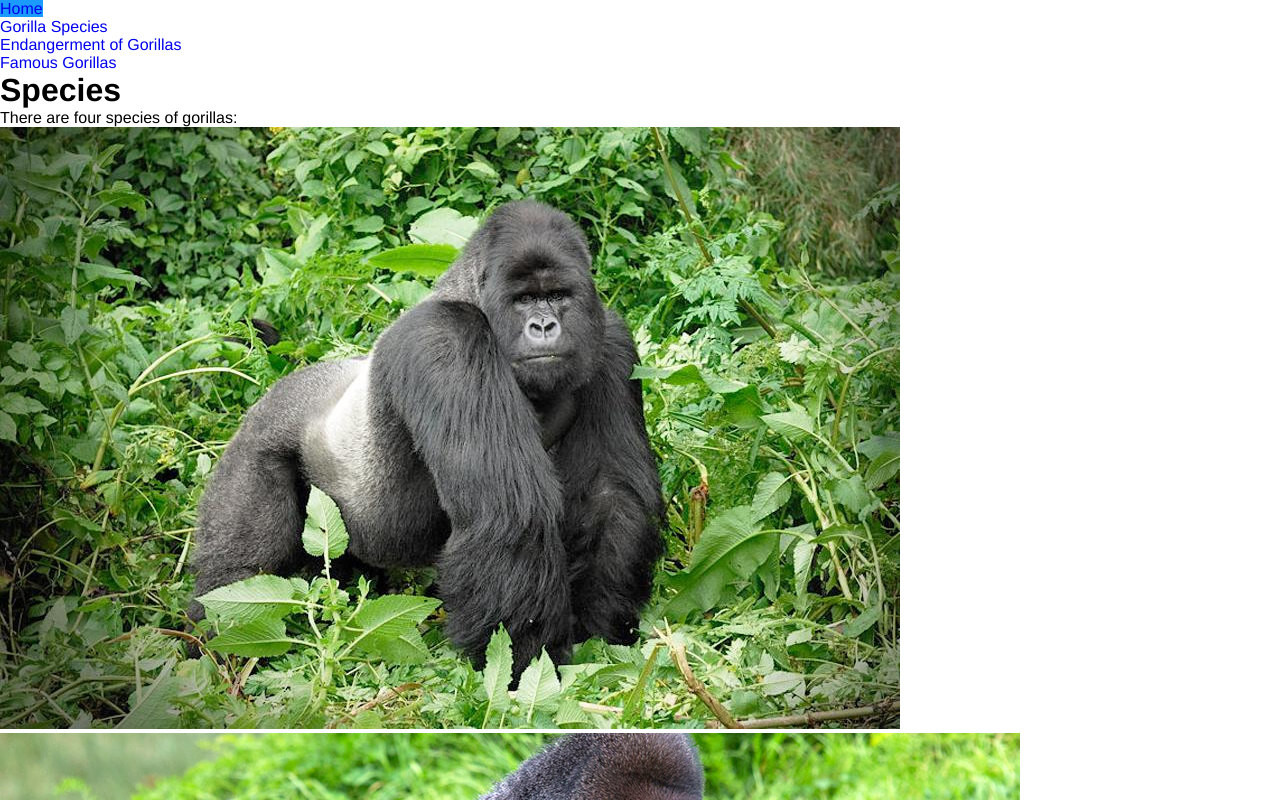
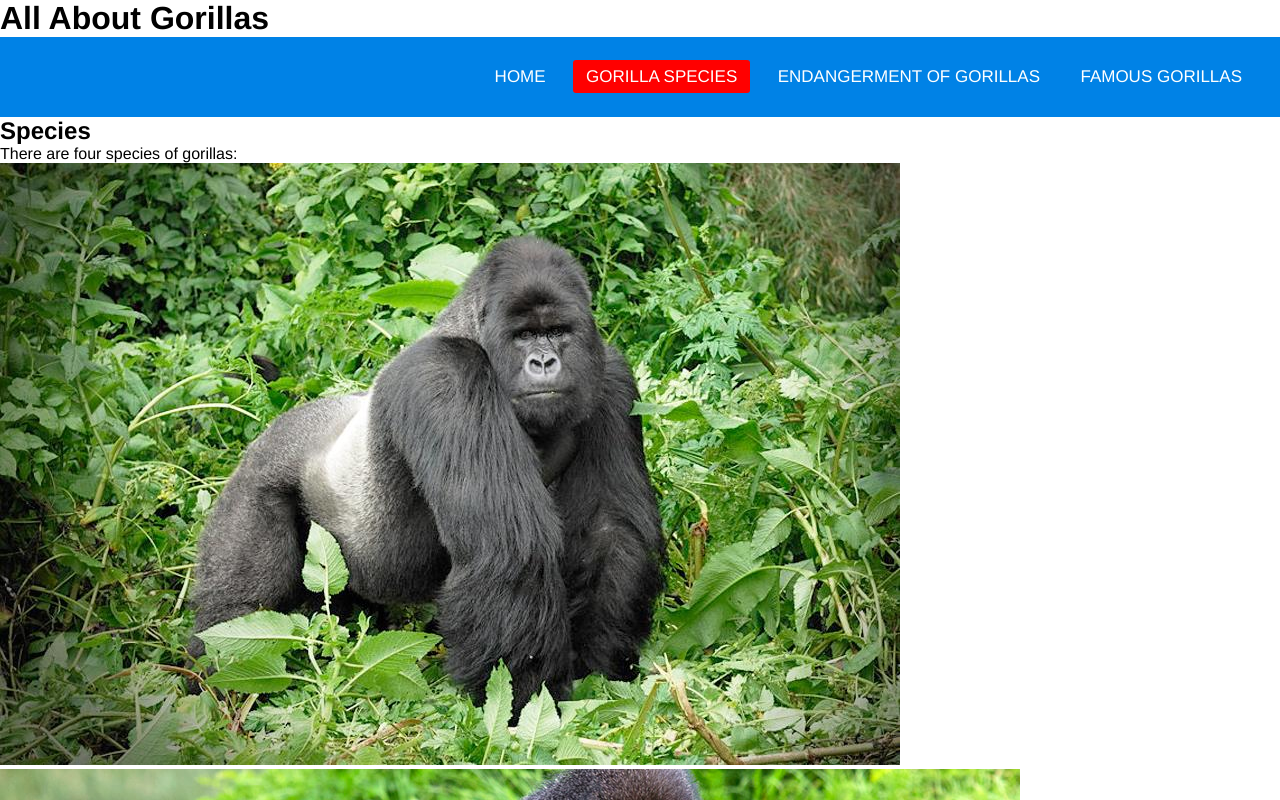
Before and after one commit to ascipion/portfolio, a plain HTML site: page species.html in a window 1280 px wide. Shown: the top 800 px of the page. Drawn offline with Linux system fonts and the light colour scheme; files that its build step writes are made by us from their sources.

Commit message:
Updating species.html

```diff
--- a/species.html
+++ b/species.html
@@ -2,31 +2,37 @@
 <html lang="en">
 <head>
 	<meta charset="UTF-8">
+	<meta name="viewport" content="width=device-width", initial-scale=1.0">
+	<link rel="stylesheet" type="text/css" href="css/style.css">
 	<title>Gorilla Species</title>
-	<link rel="stylesheet" href="stylesheet/style.css">
 </head>
 <body>
-
+<a class="skip" href="#main">Jump to Content</a>
 <header>
-	<ul>
+<h1>All About Gorillas</h1>
+</header>
+<nav>
+	<ul class="nav">
 		<li><a href="index.html">Home</a></li>
-		<li><a href="species.html">Gorilla Species</a></li>
+		<li><a class="current" href="species.html">Gorilla Species</a></li>
 		<li><a href="endangerment.html">Endangerment of Gorillas</a></li>
 		<li><a href="famous_gorillas.html">Famous Gorillas</a></li>
 	</ul>
+</nav>
+
+<header id="main" tabindex="-1">
+<h2>Species</h2>
+<p>There are four species of gorillas:</p>
 </header>
 
-<main>
-<h1>Species</h1>
-<p>There are four species of gorillas:</p>
 <img src = "images/eastern_lowland_gorilla.jpg" alt = "Eastern Lowland Gorilla"/>
 <img src = "images/western_lowland_gorilla.jpg" alt = "Western Lowland Gorilla"/>
 <img src = "images/mountain_gorilla.jpg" alt = "Mountain Gorilla"/>
 <img src = "images/cross_river_gorilla.jpg" alt = "Cross River Gorilla"/>
-</main>
+
 
 <footer>
-Austin Scipione, MSI 2021
+Austin Scipione | University of Michigan - School of Information | MSI '21
 </footer>
 </body>
 </html>
```
